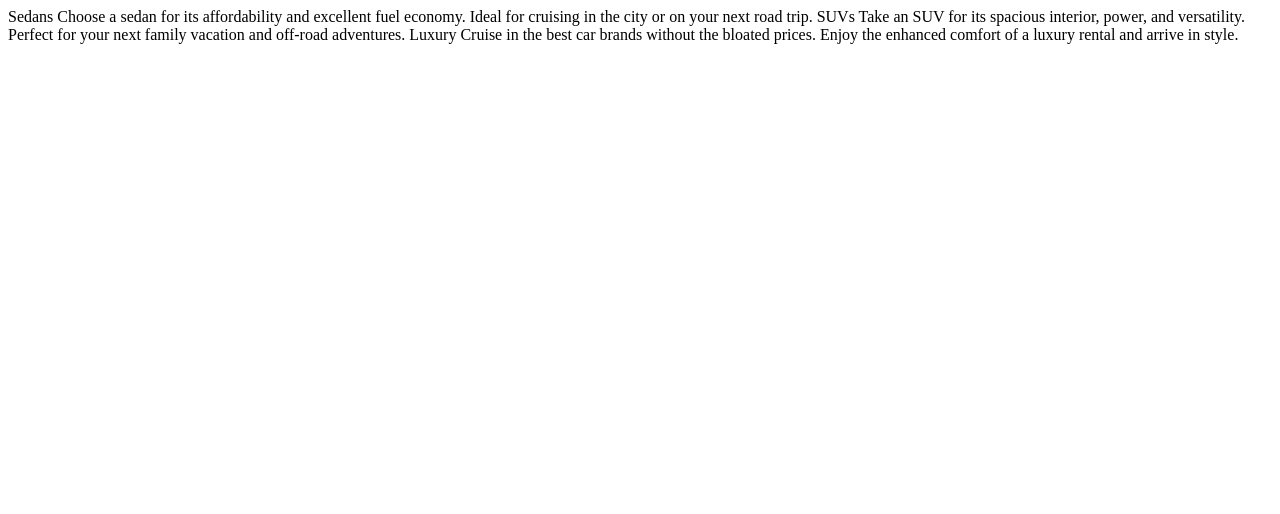
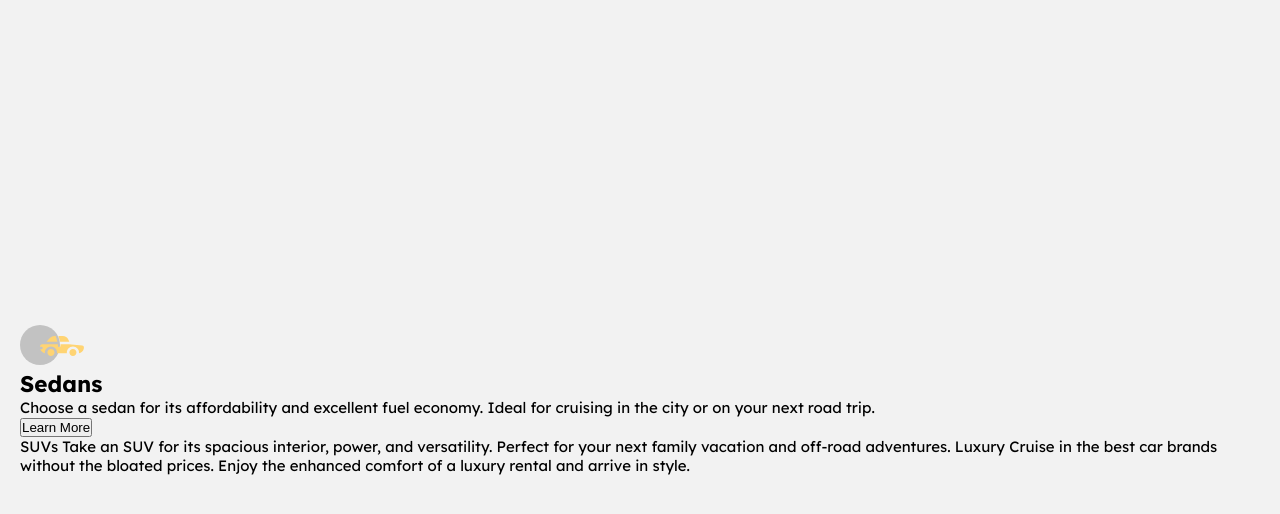
Before and after one commit to ManasiCoder/3-columns-details-cars, a plain HTML site: page index.html in a window 1280 px wide. Drawn offline with Linux system fonts and the light colour scheme.

Commit message:
New update
- New body styles
- Tags cards in html
- Import font style

```diff
--- a/assets/css/body.css
+++ b/assets/css/body.css
@@ -1,3 +1,14 @@
 body {
+  padding: 2rem;
+  display: grid;
+  place-items: center;
+  font-family: "Lexend Deca", serif;
+  font-size: 1.5rem;
   background-color: var(--very-light-gray);
 }
+
+@media screen and (min-width: 1280px) {
+  body {
+    height: 100dvh;
+  }
+}
--- a/assets/css/main.css
+++ b/assets/css/main.css
@@ -1,3 +1,6 @@
+@import url('https://fonts.googleapis.com/css2?family=Big+Shoulders+Display:wght@100..900&family=Lexend+Deca:wght@100..900&display=swap');
+
+/* IMPORT FILES */
 @import url("./variables.css");
 @import url("./reset.css");
 @import url("./body.css");
--- a/index.html
+++ b/index.html
@@ -5,6 +5,7 @@
     <meta name="viewport" content="width=device-width, initial-scale=1.0" />
 
     <link rel="icon" type="image/png" sizes="32x32" href="./images/favicon-32x32.png" />
+    <link rel="stylesheet" href="./assets/css/main.css" />
 
     <title>Frontend Mentor | Cards detail cars</title>
   </head>
@@ -12,9 +13,15 @@
   <body>
 
     <main class="container">
-      Sedans
-      Choose a sedan for its affordability and excellent fuel economy. Ideal for cruising in the city
-      or on your next road trip.
+      <div class="card">
+        <img src="./assets/images/icon-sedans.svg" alt="Car sedans icon" />
+        <h2>Sedans</h2>
+        <p>
+          Choose a sedan for its affordability and excellent fuel economy. Ideal for cruising in the city
+          or on your next road trip.
+        </p>
+        <button>Learn More</button>
+      </div>
 
       SUVs
       Take an SUV for its spacious interior, power, and versatility. Perfect for your next family vacation
@@ -23,7 +30,6 @@
       Luxury
       Cruise in the best car brands without the bloated prices. Enjoy the enhanced comfort of a luxury
       rental and arrive in style.
-
     </main>
 
   </body>
```
